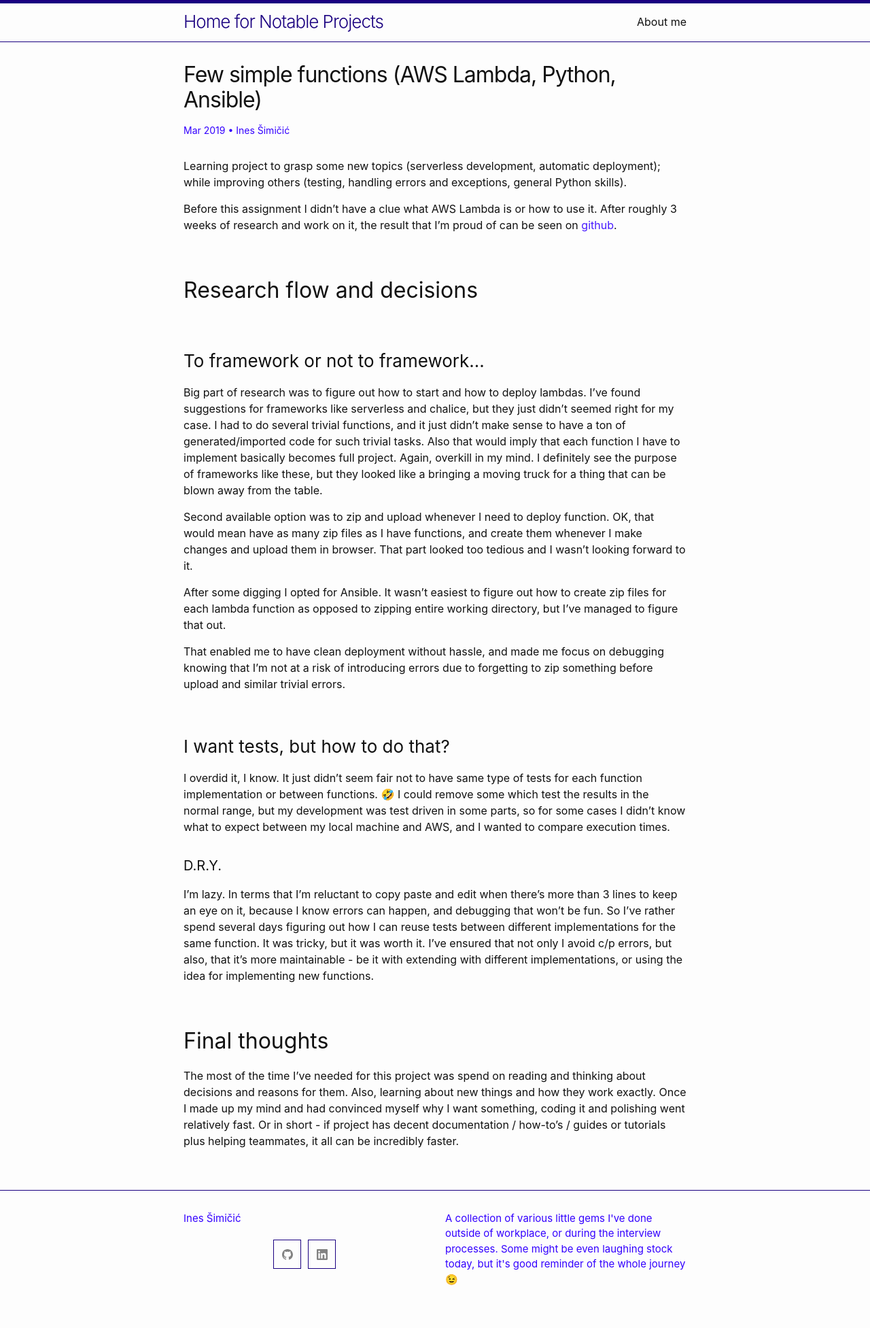
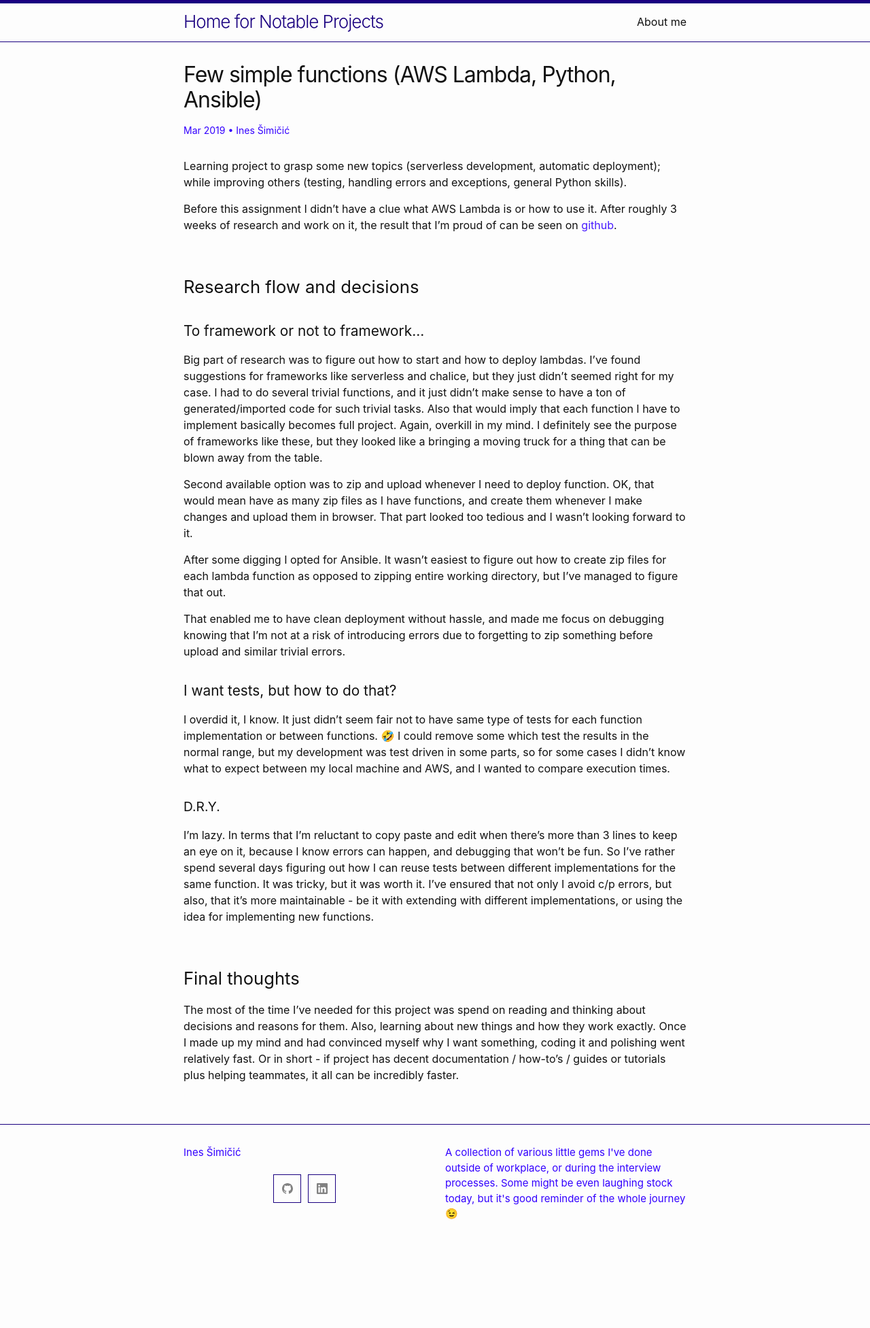
Before and after one commit to inesucrvenom/inesucrvenom.github.io, a Jekyll site: the page built from _posts/2019-03-16-aws-lambda-mathfun.md, in a window 1280 px wide. Shown: the whole page at 68% size. Built offline with Jekyll 4.4.1, drawn with Linux system fonts in a browser that asks for light colours; emoji names are drawn with the system emoji font; after the commit the page ends 1857 px from its top, so only the background shows below that.

Commit message:
change hx font size and space above

```diff
--- a/_sass/minima/_layout.scss
+++ b/_sass/minima/_layout.scss
@@ -255,34 +255,34 @@
 .post-content {
   margin-bottom: $spacing-unit;
 
-  h1, h2, h3 { margin-top: $spacing-unit * 2 }
-  h4, h5, h6 { margin-top: $spacing-unit }
+  h1, h2 { margin-top: $spacing-unit * 2 }
+  h3, h4, h5, h6 { margin-top: $spacing-unit }
 
   h2 {
-    @include relative-font-size(1.75);
+    @include relative-font-size(1.6);
 
     @media screen and (min-width: $on-large) {
-      @include relative-font-size(2);
+      @include relative-font-size(1.6);
     }
   }
 
   h3 {
-    @include relative-font-size(1.375);
+    @include relative-font-size(1.3);
 
     @media screen and (min-width: $on-large) {
-      @include relative-font-size(1.625);
+      @include relative-font-size(1.3);
     }
   }
 
   h4 {
-    @include relative-font-size(1.25);
+    @include relative-font-size(1.2);
   }
 
   h5 {
-    @include relative-font-size(1.125);
+    @include relative-font-size(1.1);
   }
   h6 {
-    @include relative-font-size(1.0625);
+    @include relative-font-size(1.05);
   }
 }
 
```
